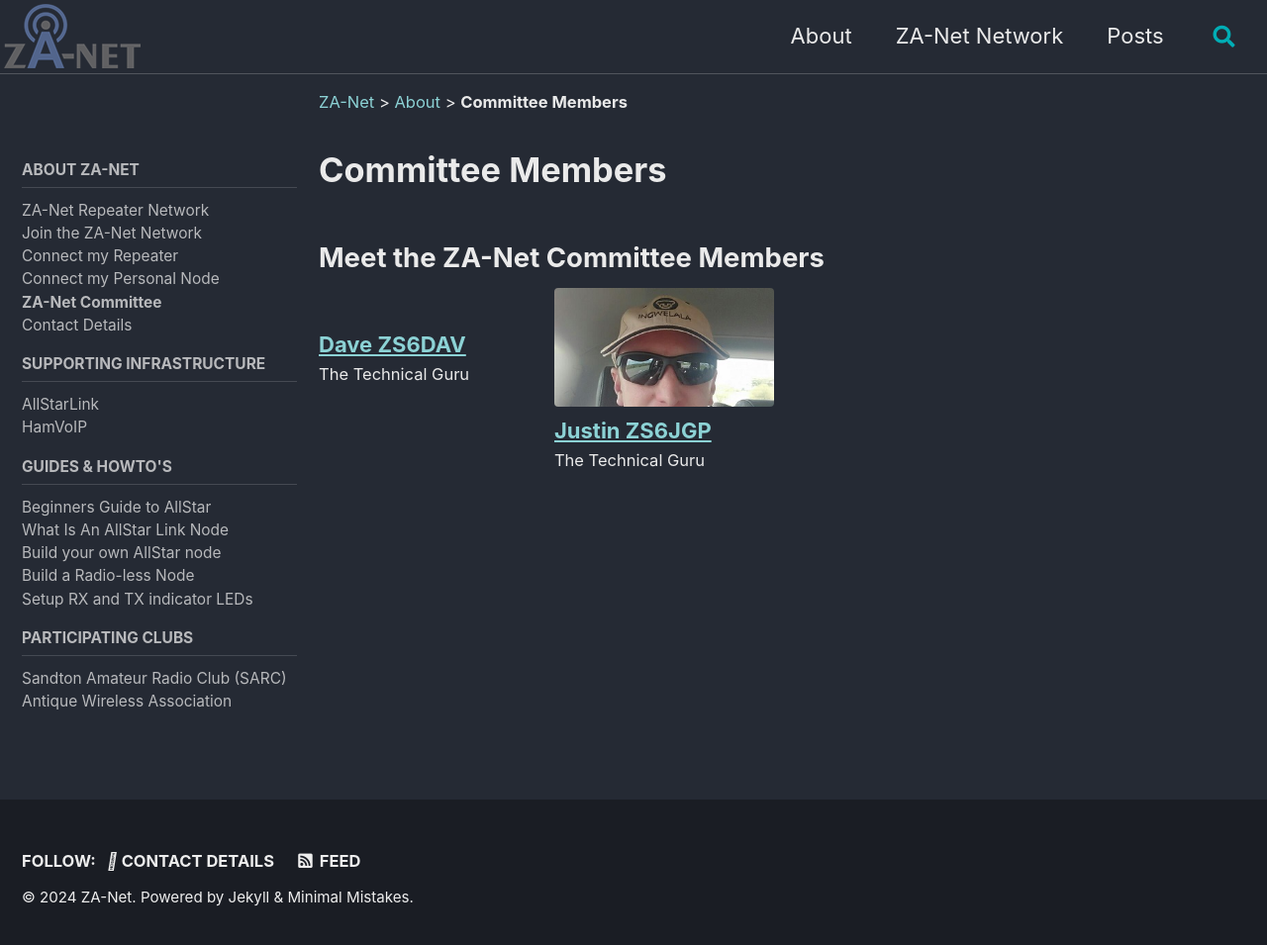
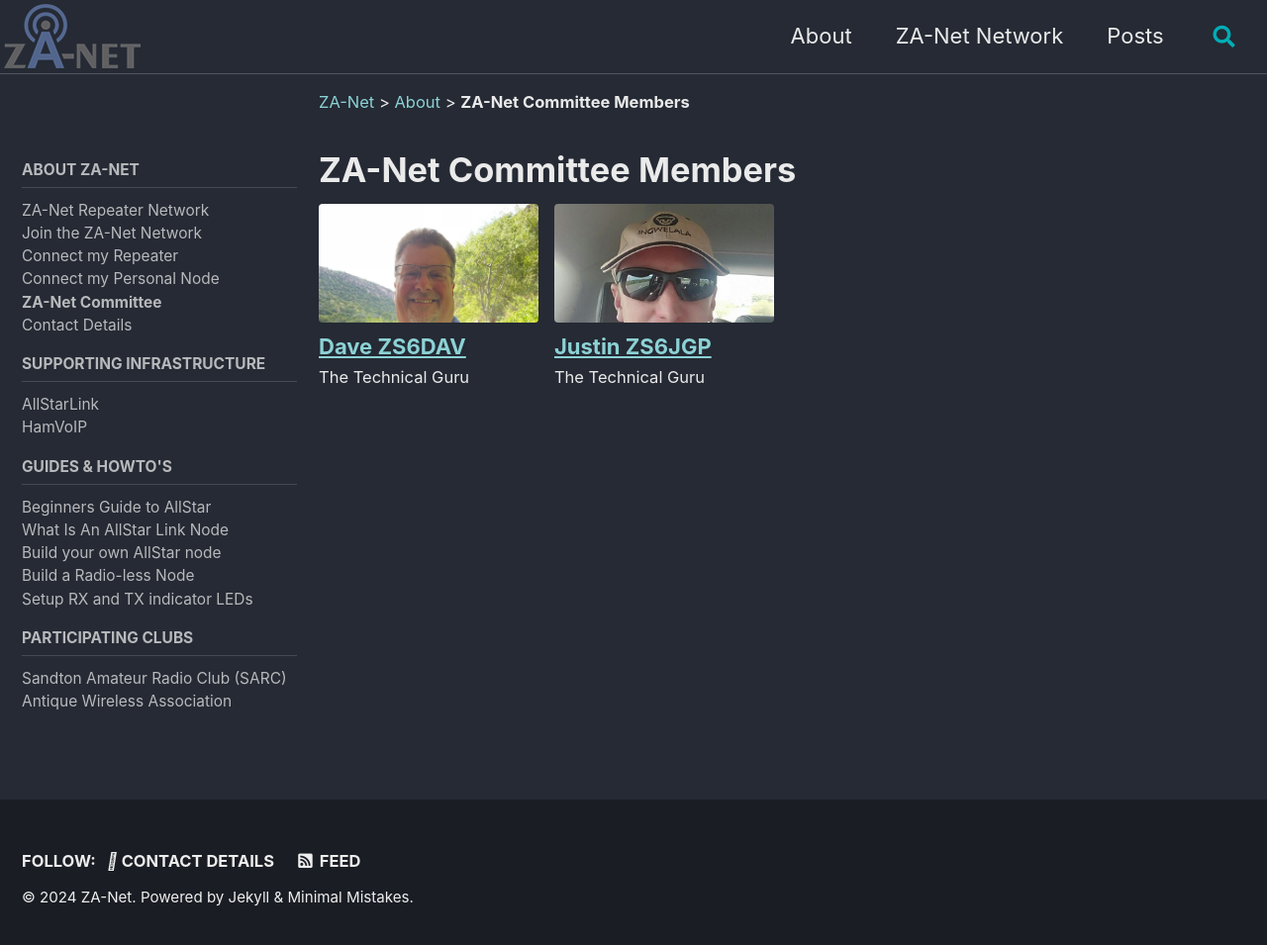
Before and after one commit to za-net/za-net.github.io, a Jekyll site: the page built from _pages/commitee.md, in a window 1280 px wide and 963 px high. Shown: the top 955 px of the window at 99% size. Built offline with Jekyll 4.4.1, drawn with Linux system fonts in a browser that asks for light colours; cached includes are drawn as plain includes.

Commit message:
Committee Members

```diff
--- a/_pages/commitee.md
+++ b/_pages/commitee.md
@@ -1,5 +1,5 @@
 ---
-title: Committee Members
+title: ZA-Net Committee Members
 layout: collection
 permalink: /about/committee/
 collection: committee
@@ -11,5 +11,3 @@ sidebar:
 redirect_from:
   - /committee/
 ---
-
-## Meet the ZA-Net Committee Members
```
Also changed, not shown: assets/images/committee/zs6dav - Copy.jpg (added), assets/images/committee/zs6dav.jpg (added).
